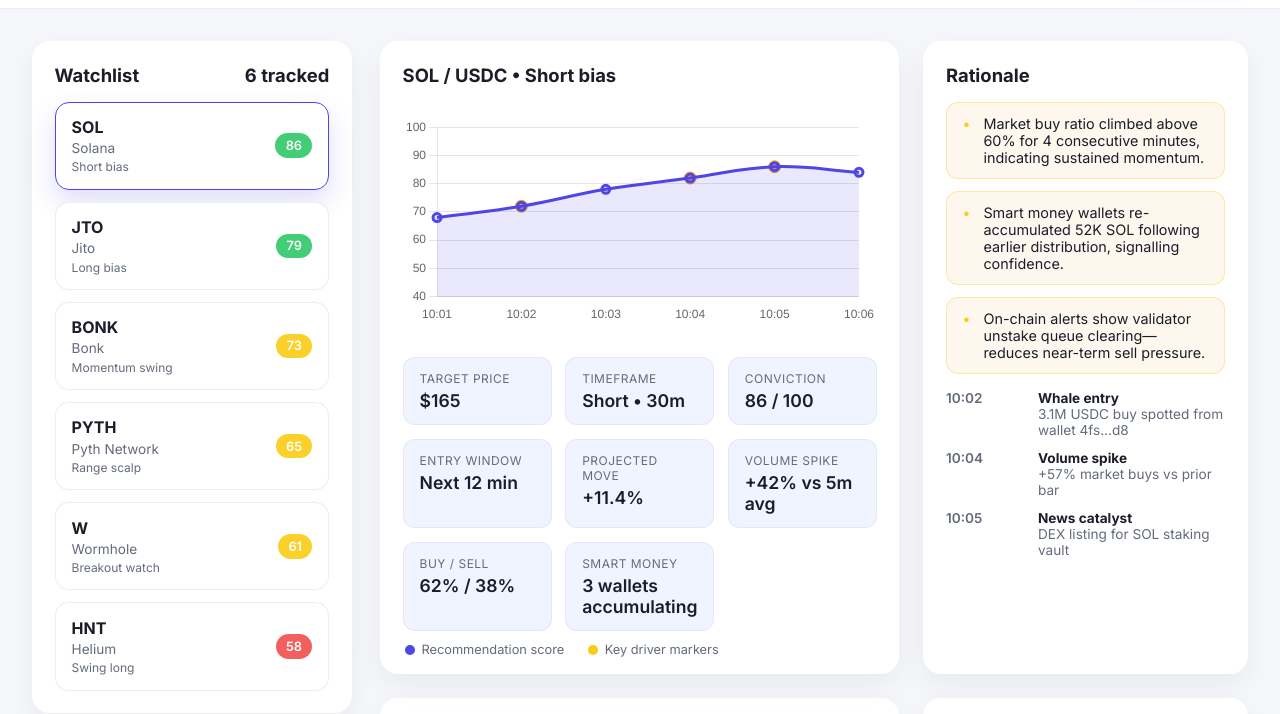
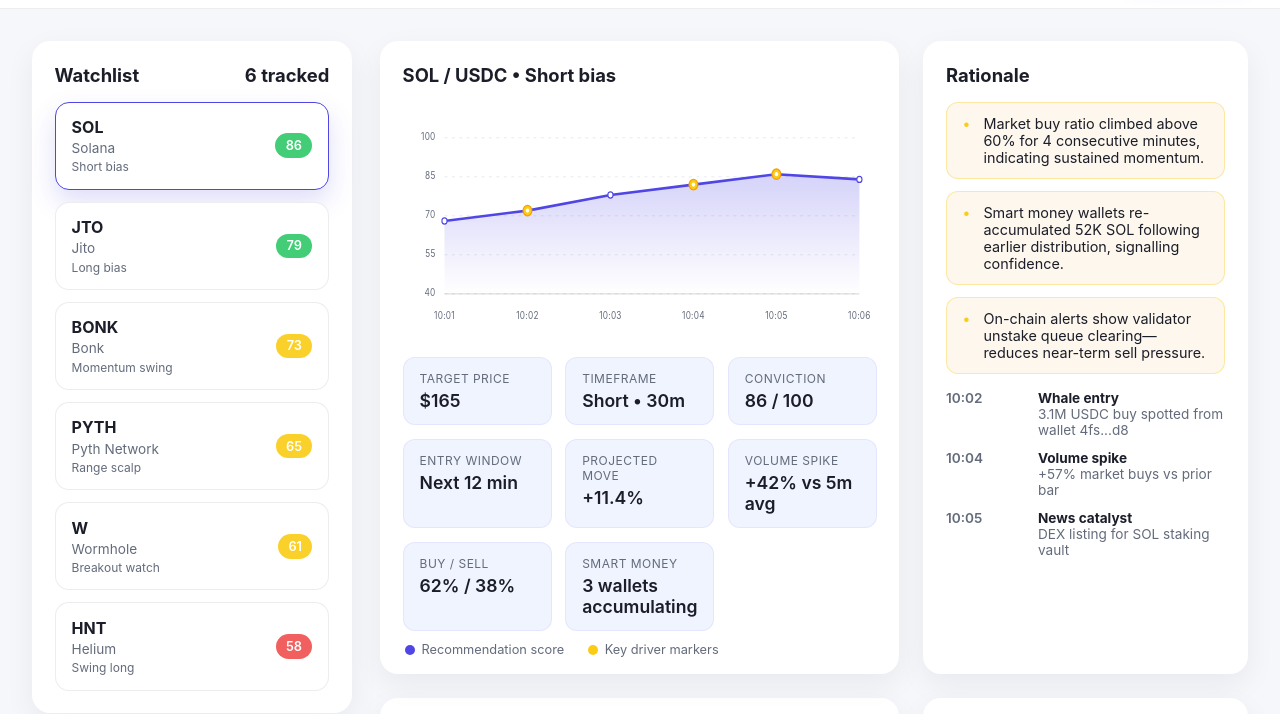
Before and after one commit to alga6719/versons, a browser extension: page dashboard.html in a window 1280 px wide. Shown: the part 94-808 px from the top of the page. Drawn offline with nearby package versions, Linux system fonts and the light colour scheme.

Commit message:
Serve dashboard chart without external CDNs

```diff
--- a/dashboard.html
+++ b/dashboard.html
@@ -4,9 +4,6 @@
   <meta charset="UTF-8" />
   <meta name="viewport" content="width=device-width, initial-scale=1.0" />
   <title>TrendIQ – Token Intelligence Console</title>
-  <link rel="preconnect" href="https://fonts.googleapis.com" />
-  <link rel="preconnect" href="https://fonts.gstatic.com" crossorigin />
-  <link href="https://fonts.googleapis.com/css2?family=Inter:wght@400;500;600;700&display=swap" rel="stylesheet" />
   <style>
     :root {
       color-scheme: light;
@@ -27,7 +24,7 @@
 
     body {
       margin: 0;
-      font-family: 'Inter', system-ui, sans-serif;
+      font-family: 'Inter', 'Segoe UI', -apple-system, BlinkMacSystemFont, 'Helvetica Neue', system-ui, sans-serif;
       background: var(--bg);
       color: var(--text);
     }
@@ -72,6 +69,13 @@
       border: 1px solid var(--border);
       border-radius: 10px;
       background: #f8f9ff;
+    }
+
+    .search-group svg {
+      width: 18px;
+      height: 18px;
+      color: var(--muted);
+      flex-shrink: 0;
     }
 
     .search-group input {
@@ -206,9 +210,64 @@
       height: clamp(180px, 26vh, 240px);
     }
 
-    .chart-wrapper canvas {
+    .chart-wrapper canvas,
+    .chart-wrapper svg {
       width: 100% !important;
       height: 100% !important;
+    }
+
+    #scoreChart {
+      display: block;
+    }
+
+    .chart-grid-line {
+      stroke: rgba(99, 107, 123, 0.18);
+      stroke-dasharray: 4 6;
+      stroke-width: 1;
+    }
+
+    .chart-axis-line {
+      stroke: rgba(99, 107, 123, 0.22);
+      stroke-width: 1.5;
+    }
+
+    .chart-area {
+      fill: url(#scoreGradient);
+    }
+
+    .chart-line {
+      fill: none;
+      stroke: var(--accent);
+      stroke-width: 3;
+      stroke-linecap: round;
+      stroke-linejoin: round;
+    }
+
+    .chart-point {
+      fill: #ffffff;
+      stroke: var(--accent);
+      stroke-width: 1.5;
+    }
+
+    .chart-event circle {
+      fill: var(--warning);
+      stroke: #f59e0b;
+      stroke-width: 1.5;
+    }
+
+    .chart-event circle.inner {
+      fill: #ffffff;
+      stroke: none;
+    }
+
+    .chart-axis-label {
+      fill: var(--muted);
+      font-size: 0.7rem;
+      letter-spacing: 0.03em;
+    }
+
+    .chart-axis-label--x {
+      dominant-baseline: hanging;
     }
 
     .chart-legend {
@@ -372,7 +431,12 @@
     </h1>
     <div class="header-controls">
       <div class="search-group">
-        <img src="https://cdn.jsdelivr.net/npm/heroicons@2.1.1/24/outline/magnifying-glass.svg" alt="" width="18" height="18" />
+        <svg class="icon-search" viewBox="0 0 24 24" aria-hidden="true">
+          <path
+            fill="currentColor"
+            d="M10.5 3a7.5 7.5 0 015.916 12.087l4.248 4.247a1.125 1.125 0 01-1.59 1.59l-4.247-4.248A7.5 7.5 0 1110.5 3zm0 2.25a5.25 5.25 0 100 10.5 5.25 5.25 0 000-10.5z"
+          />
+        </svg>
         <input id="tokenSearch" type="search" placeholder="Search or add a token (e.g. BONK)" />
       </div>
       <select id="timeframeFilter">
@@ -402,7 +466,13 @@
       <div class="card chart-card">
         <h2 id="activeTokenTitle">SOL / USDC • Short bias</h2>
         <div class="chart-wrapper">
-          <canvas id="scoreChart" height="220"></canvas>
+          <svg
+            id="scoreChart"
+            viewBox="0 0 640 240"
+            preserveAspectRatio="none"
+            role="img"
+            aria-label="Recommendation score trend"
+          ></svg>
         </div>
         <div class="chart-legend">
           <span class="score">Recommendation score</span>
@@ -444,7 +514,6 @@
     Powered by TrendIQ ML Engine • Confidence scores update every 15 seconds
   </footer>
 
-  <script src="https://cdn.jsdelivr.net/npm/chart.js@4.4.0/dist/chart.umd.min.js"></script>
   <script src="token-manifest-inline.js"></script>
   <script type="module" src="manifest-loader.js"></script>
   <script src="dashboard.js"></script>
--- a/dashboard.js
+++ b/dashboard.js
@@ -256,8 +256,6 @@ const fallbackTokens = [
 
 let tokens = [...fallbackTokens];
 let activeToken = tokens[0] || null;
-let currentEventMeta = [];
-let scoreChart;
 
 const tokenListEl = document.getElementById("tokenList");
 const watchlistCountEl = document.getElementById("watchlistCount");
@@ -272,6 +270,7 @@ const rationaleList = document.getElementById("rationaleList");
 const eventTimeline = document.getElementById("eventTimeline");
 const whaleTable = document.getElementById("whaleTable");
 const newsFeed = document.getElementById("newsFeed");
+const scoreChartEl = document.getElementById("scoreChart");
 
 function cloneTokens(tokens) {
   try {
@@ -280,6 +279,15 @@ function cloneTokens(tokens) {
     console.warn("Unable to clone manifest tokens; returning shallow copy.", error);
     return Array.isArray(tokens) ? [...tokens] : [];
   }
+}
+
+function escapeHtml(value) {
+  return String(value)
+    .replace(/&/g, "&amp;")
+    .replace(/</g, "&lt;")
+    .replace(/>/g, "&gt;")
+    .replace(/"/g, "&quot;")
+    .replace(/'/g, "&#39;");
 }
 
 async function readPreloadedManifestTokens() {
@@ -462,106 +470,141 @@ function updateNewsFeed(token) {
 }
 
 function buildChart(token) {
-  if (!token || !Array.isArray(token.scoreTrend)) {
-    if (scoreChart) {
-      scoreChart.destroy();
-      scoreChart = null;
-    }
-    currentEventMeta = [];
+  if (!scoreChartEl) {
     return;
   }
 
-  const ctx = document.getElementById("scoreChart");
+  scoreChartEl.innerHTML = "";
+
+  if (!token || !Array.isArray(token.scoreTrend) || !token.scoreTrend.length) {
+    return;
+  }
+
   const trendPoints = token.scoreTrend.slice(-MAX_TREND_POINTS);
-  const labels = trendPoints.map((point) => point.time);
+  const width = 640;
+  const height = 240;
+  const margin = { top: 24, right: 24, bottom: 36, left: 56 };
+  const usableWidth = width - margin.left - margin.right;
+  const usableHeight = height - margin.top - margin.bottom;
+
   const scores = trendPoints.map((point) => point.score);
-  const eventByTime = new Map((token.events || []).map((ev) => [ev.time, ev]));
-  const eventMarkers = labels.map((time) => eventByTime.get(time) || null);
-  currentEventMeta = eventMarkers;
-  const eventData = eventMarkers.map((ev) => (ev ? ev.score : null));
+  const minScore = Math.min(...scores);
+  const maxScore = Math.max(...scores);
+  const paddedMin = Math.min(40, minScore - 5);
+  const paddedMax = Math.max(100, maxScore + 5);
+  const scoreRange = paddedMax - paddedMin || 1;
 
-  if (!scoreChart) {
-    scoreChart = new Chart(ctx, {
-      type: "line",
-      data: {
-        labels,
-        datasets: [
-          {
-            label: "Recommendation score",
-            data: scores,
-            borderColor: "#4f46e5",
-            backgroundColor: "rgba(79, 70, 229, 0.12)",
-            borderWidth: 3,
-            tension: 0.4,
-            fill: true,
-            pointRadius: 4,
-            pointHoverRadius: 6
-          },
-          {
-            label: "Key driver markers",
-            data: eventData,
-            borderColor: "transparent",
-            backgroundColor: "#facc15",
-            pointBorderColor: "#f59e0b",
-            pointRadius: 6,
-            pointHoverRadius: 8,
-            showLine: false
-          }
-        ]
-      },
-      options: {
-        responsive: true,
-        maintainAspectRatio: false,
-        animation: {
-          duration: 350,
-          easing: "easeOutCubic"
-        },
-        interaction: {
-          mode: "index",
-          intersect: false
-        },
-        scales: {
-          x: {
-            grid: {
-              display: false
-            }
-          },
-          y: {
-            suggestedMin: 40,
-            suggestedMax: 100,
-            ticks: {
-              callback: (value) => `${value}`
-            }
-          }
-        },
-        plugins: {
-          legend: {
-            display: false
-          },
-          tooltip: {
-            callbacks: {
-              title: (context) => context[0]?.label || "",
-              label: (context) => {
-                if (context.datasetIndex === 1) {
-                  const meta = currentEventMeta[context.dataIndex];
-                  if (meta) {
-                    return `${meta.label}: ${meta.description}`;
-                  }
-                  return "";
-                }
-                return `Score: ${context.formattedValue}`;
-              }
-            }
-          }
-        }
+  const xForIndex = (index) => {
+    if (trendPoints.length === 1) {
+      return margin.left + usableWidth / 2;
+    }
+    return margin.left + (usableWidth * index) / (trendPoints.length - 1);
+  };
+
+  const yForScore = (score) => {
+    const clampedScore = Math.min(Math.max(score, paddedMin), paddedMax);
+    return margin.top + (1 - (clampedScore - paddedMin) / scoreRange) * usableHeight;
+  };
+
+  const lineSegments = trendPoints
+    .map((point, index) => {
+      const prefix = index === 0 ? "M" : "L";
+      return `${prefix}${xForIndex(index).toFixed(2)} ${yForScore(point.score).toFixed(2)}`;
+    })
+    .join(" ");
+
+  const baselineY = yForScore(paddedMin).toFixed(2);
+  const lastX = xForIndex(trendPoints.length - 1).toFixed(2);
+  const firstX = xForIndex(0).toFixed(2);
+  const areaPath = `${lineSegments} L${lastX} ${baselineY} L${firstX} ${baselineY} Z`;
+
+  const yTicks = [];
+  const tickCount = 4;
+  for (let i = 0; i <= tickCount; i += 1) {
+    const value = paddedMin + (scoreRange * i) / tickCount;
+    yTicks.push({ value: Math.round(value), y: yForScore(value) });
+  }
+
+  const xLabels = trendPoints.map((point, index) => ({
+    label: point.time,
+    x: xForIndex(index),
+  }));
+
+  const scorePoints = trendPoints
+    .map(
+      (point, index) =>
+        `<circle class="chart-point" cx="${xForIndex(index).toFixed(2)}" cy="${yForScore(point.score).toFixed(2)}" r="3.5"><title>${escapeHtml(
+          `${point.time} • Score ${point.score}`
+        )}</title></circle>`
+    )
+    .join("");
+
+  const eventByTime = new Map((token.events || []).map((event) => [event.time, event]));
+  const eventMarkers = trendPoints
+    .map((point, index) => {
+      const event = eventByTime.get(point.time);
+      if (!event) {
+        return "";
       }
-    });
-  } else {
-    scoreChart.data.labels = labels;
-    scoreChart.data.datasets[0].data = scores;
-    scoreChart.data.datasets[1].data = eventData;
-    scoreChart.update("none");
-  }
+      const x = xForIndex(index).toFixed(2);
+      const y = yForScore(event.score ?? point.score).toFixed(2);
+      const detailsParts = [event.label, event.description].filter(Boolean).map(escapeHtml);
+      const details = detailsParts.length
+        ? detailsParts.join(" — ")
+        : escapeHtml(`${point.time} • Score ${event.score ?? point.score}`);
+      return `
+        <g class="chart-event" transform="translate(${x}, ${y})">
+          <circle r="6"></circle>
+          <circle class="inner" r="2.4"></circle>
+          <title>${details}</title>
+        </g>
+      `;
+    })
+    .join("");
+
+  const gridLines = yTicks
+    .map(
+      (tick) =>
+        `<line class="chart-grid-line" x1="${margin.left}" x2="${width - margin.right}" y1="${tick.y.toFixed(
+          2
+        )}" y2="${tick.y.toFixed(2)}"></line>`
+    )
+    .join("");
+
+  const yLabels = yTicks
+    .map(
+      (tick) =>
+        `<text class="chart-axis-label" x="${margin.left - 12}" y="${tick.y.toFixed(2)}" text-anchor="end" dominant-baseline="middle">${tick.value}</text>`
+    )
+    .join("");
+
+  const xAxisLabels = xLabels
+    .map(
+      (tick) =>
+        `<text class="chart-axis-label chart-axis-label--x" x="${tick.x.toFixed(2)}" y="${height - margin.bottom + 20}" text-anchor="middle">${escapeHtml(
+          tick.label
+        )}</text>`
+    )
+    .join("");
+
+  scoreChartEl.setAttribute("viewBox", `0 0 ${width} ${height}`);
+
+  scoreChartEl.innerHTML = `
+    <defs>
+      <linearGradient id="scoreGradient" x1="0" x2="0" y1="0" y2="1">
+        <stop offset="0%" stop-color="rgba(79, 70, 229, 0.24)" />
+        <stop offset="100%" stop-color="rgba(79, 70, 229, 0)" />
+      </linearGradient>
+    </defs>
+    <g class="chart-grid">${gridLines}</g>
+    <path class="chart-area" d="${areaPath}"></path>
+    <path class="chart-line" d="${lineSegments}"></path>
+    <line class="chart-axis-line" x1="${margin.left}" x2="${width - margin.right}" y1="${baselineY}" y2="${baselineY}"></line>
+    <g class="chart-points">${scorePoints}</g>
+    <g class="chart-events">${eventMarkers}</g>
+    <g class="chart-axis-y">${yLabels}</g>
+    <g class="chart-axis-x">${xAxisLabels}</g>
+  `;
 }
 
 function setActiveToken(token) {
@@ -578,10 +621,8 @@ function setActiveToken(token) {
     eventTimeline.innerHTML = "";
     whaleTable.innerHTML = "";
     newsFeed.innerHTML = "";
-    currentEventMeta = [];
-    if (scoreChart) {
-      scoreChart.destroy();
-      scoreChart = null;
+    if (scoreChartEl) {
+      scoreChartEl.innerHTML = "";
     }
     return;
   }
```
Also changed, not shown: README.md.
